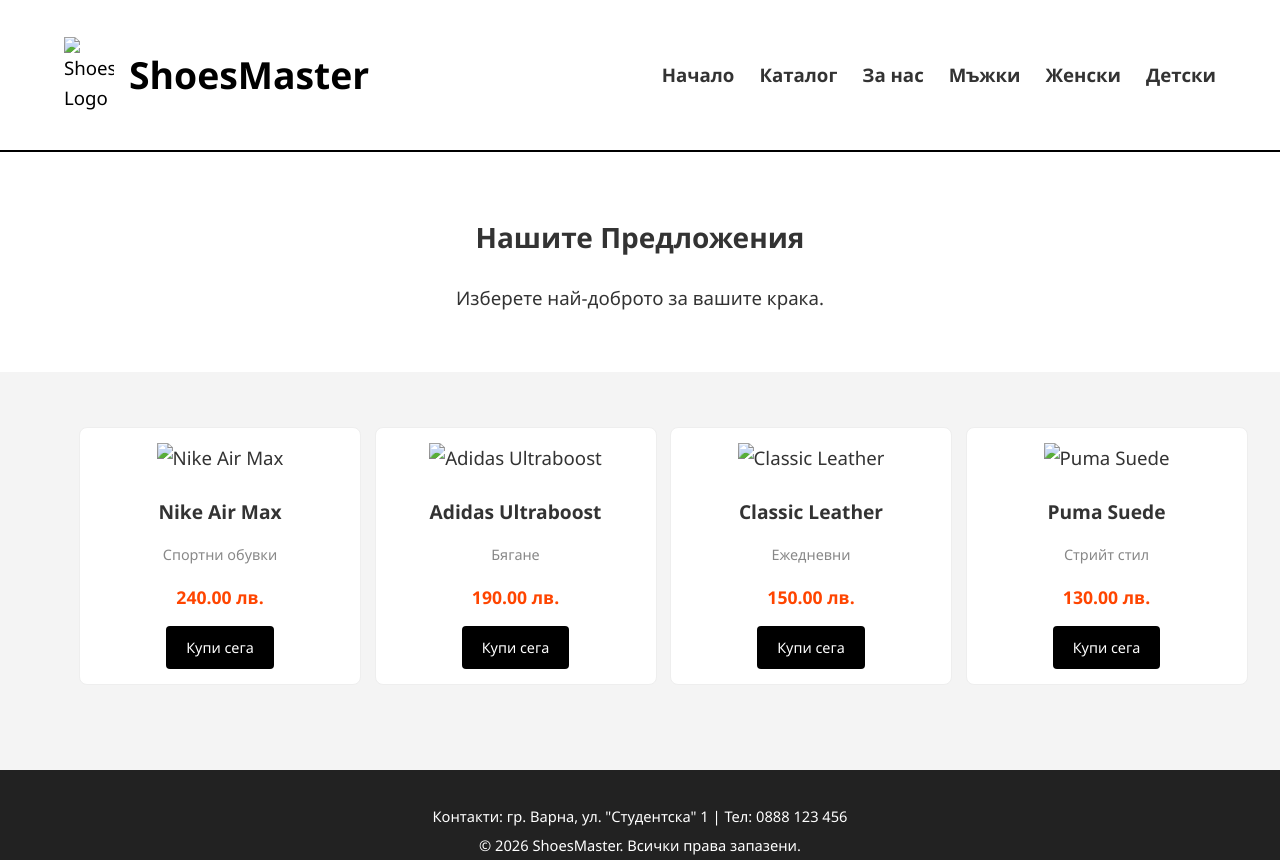
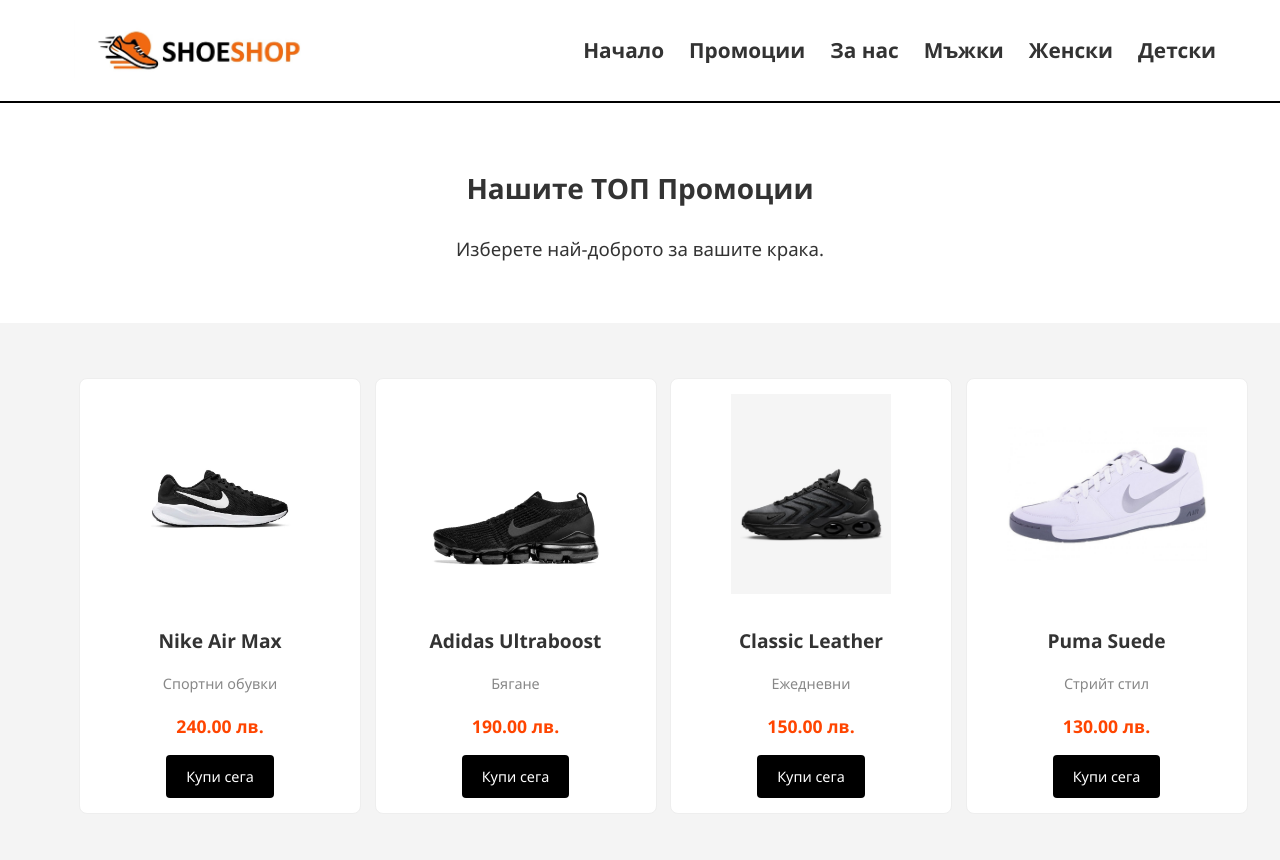
Before and after one commit to denislavgrnv/Foot_shop, a plain HTML site: page promotions.html in a window 1280 px wide. Shown: the top 860 px of the page. Drawn offline with Linux system fonts and the light colour scheme.

Commit message:
add shoe photos, fix navigation, fix logo and fix styling

```diff
--- a/catalog.html
+++ b/promotions.html
@@ -11,14 +11,13 @@
     <header>
         <div id="logo-container">
             <a href="index.html">
-                <img src="logo.png" alt="ShoesMaster Logo" id="logo">
-                <h1>ShoesMaster</h1>
+                <img src="/photos/7cda6384-ac8b-479b-a0a7-8f8cac891851.jpg" alt="shoeshop лого" id="logo">
             </a>
         </div>
         <nav>
             <ul>
                 <li><a href="index.html">Начало</a></li>
-                <li><a href="catalog.html">Каталог</a></li>
+                <li><a href="promotions.html">Промоции</a></li>
                 <li><a href="about.html">За нас</a></li>
                 <li><a href="male.html">Мъжки</a></li>
                 <li><a href="female.html">Женски</a></li>
@@ -29,13 +28,13 @@
 
     <main>
         <section class="catalog-header">
-            <h2>Нашите Предложения</h2>
+            <h2>Нашите ТОП Промоции</h2>
             <p>Изберете най-доброто за вашите крака.</p>
         </section>
 
         <section class="product-grid">
             <div class="product-card">
-                <img src="shoe1.jpg" alt="Nike Air Max">
+                <img src="./photos/FB2207-001_01.webp" alt="Nike Air Max">
                 <h3>Nike Air Max</h3>
                 <p class="category">Спортни обувки</p>
                 <p class="price">240.00 лв.</p>
@@ -43,7 +42,7 @@
             </div>
 
             <div class="product-card">
-                <img src="shoe2.jpg" alt="Adidas Ultraboost">
+                <img src="./photos/maratonki-nike-air-vapormax-flyknit-3-aj6900-004-800x800.jpg" alt="Adidas Ultraboost">
                 <h3>Adidas Ultraboost</h3>
                 <p class="category">Бягане</p>
                 <p class="price">190.00 лв.</p>
@@ -51,7 +50,7 @@
             </div>
 
             <div class="product-card">
-                <img src="shoe3.jpg" alt="Classic Leather">
+                <img src="./photos/maratonki_nike_air_max_tw_nn_sportfit_bg_001.jpg" alt="Classic Leather">
                 <h3>Classic Leather</h3>
                 <p class="category">Ежедневни</p>
                 <p class="price">150.00 лв.</p>
@@ -59,7 +58,7 @@
             </div>
 
             <div class="product-card">
-                <img src="shoe4.jpg" alt="Puma Suede">
+                <img src="./photos/nike_air_beta_wht__pics.jpg" alt="Puma Suede">
                 <h3>Puma Suede</h3>
                 <p class="category">Стрийт стил</p>
                 <p class="price">130.00 лв.</p>
--- a/style.css
+++ b/style.css
@@ -13,8 +13,8 @@
 /* Header и Навигация */
 header {
     background-color: #ffffff;
-    padding: 20px 5%;
     display: flex;
+    padding: 10px 5%;
     justify-content: space-between;
     align-items: center;
     box-shadow: 0 2px 10px rgba(0, 0, 0, 0.1);
@@ -45,6 +45,7 @@
 }
 
 nav ul li a {
+    font-size: 1.3rem;
     text-decoration: none;
     color: #333;
     font-weight: bold;
@@ -346,3 +347,23 @@
     background-color: #3498db;
     font-size: 11pt; /* Спазване на размера на шрифта [cite: 118] */
 }
+
+#logo-container {
+    display: flex;
+    align-items: center;
+    padding: 10px;
+}
+
+#logo {
+    /* Регулирай тези стойности, за да постигнеш желания размер */
+    width: 250px;
+    height: auto; /* Запазва пропорциите на изображението */
+
+    /* Допълнителна стилизация за модерна визия */
+    transition: transform 0.3s ease; /* Плавно уголемяване */
+    cursor: pointer;
+}
+
+#logo:hover {
+    transform: scale(1.1); /* Увеличава логото с 10% при посочване */
+}
```
Also changed, not shown: about.html (+3 -4 lines), child.html (+5 -6 lines), female.html (+5 -6 lines), index.html (+3 -4 lines), male.html (+5 -6 lines), photos/6bc33512-2a21-44e2-b880-7413362a718c.jfif (added), photos/7cda6384-ac8b-479b-a0a7-8f8cac891851.jpg (added), photos/CI7523-009_800_800px.jpg (added), photos/FB2207-001_01.webp (added), photos/maratonki-nike-air-vapormax-flyknit-3-aj6900-004-800x800.jpg (added), photos/maratonki_nike_air_max_tw_nn_sportfit_bg_001.jpg (added), photos/nike_air_beta_wht__pics.jpg (added).
